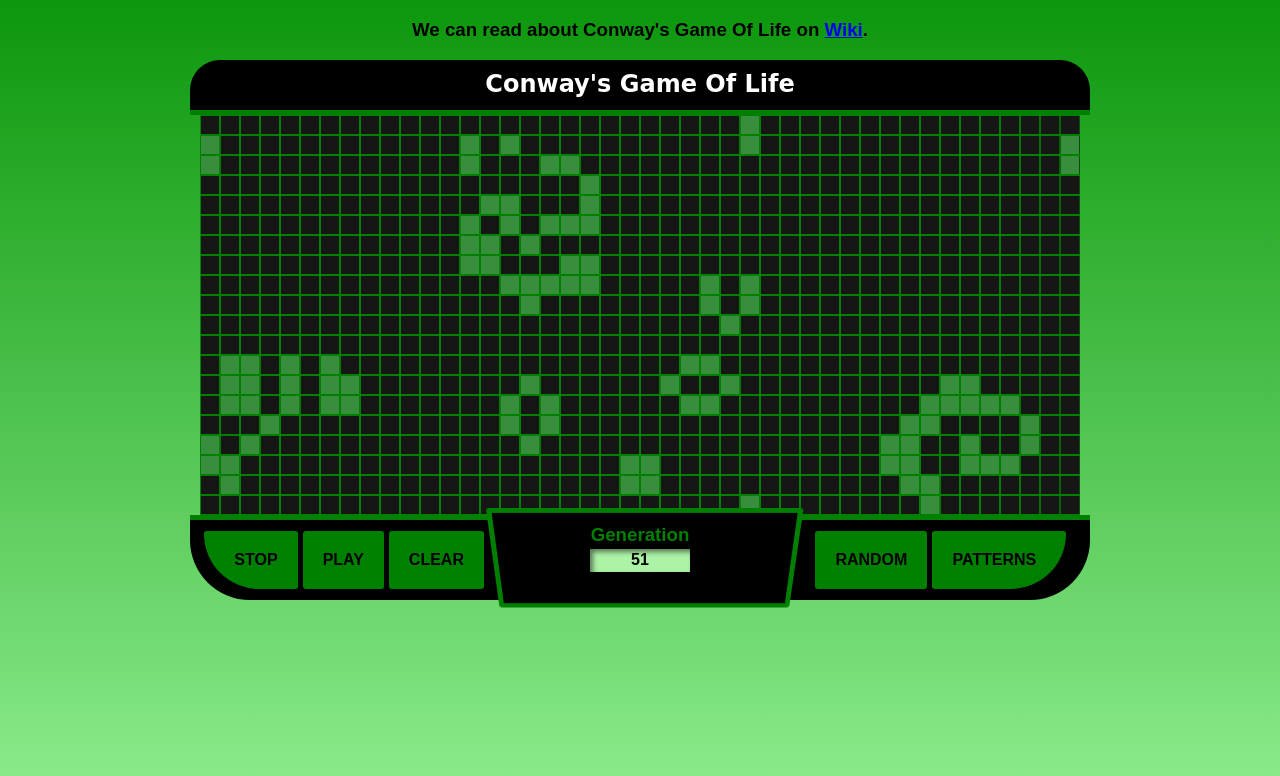
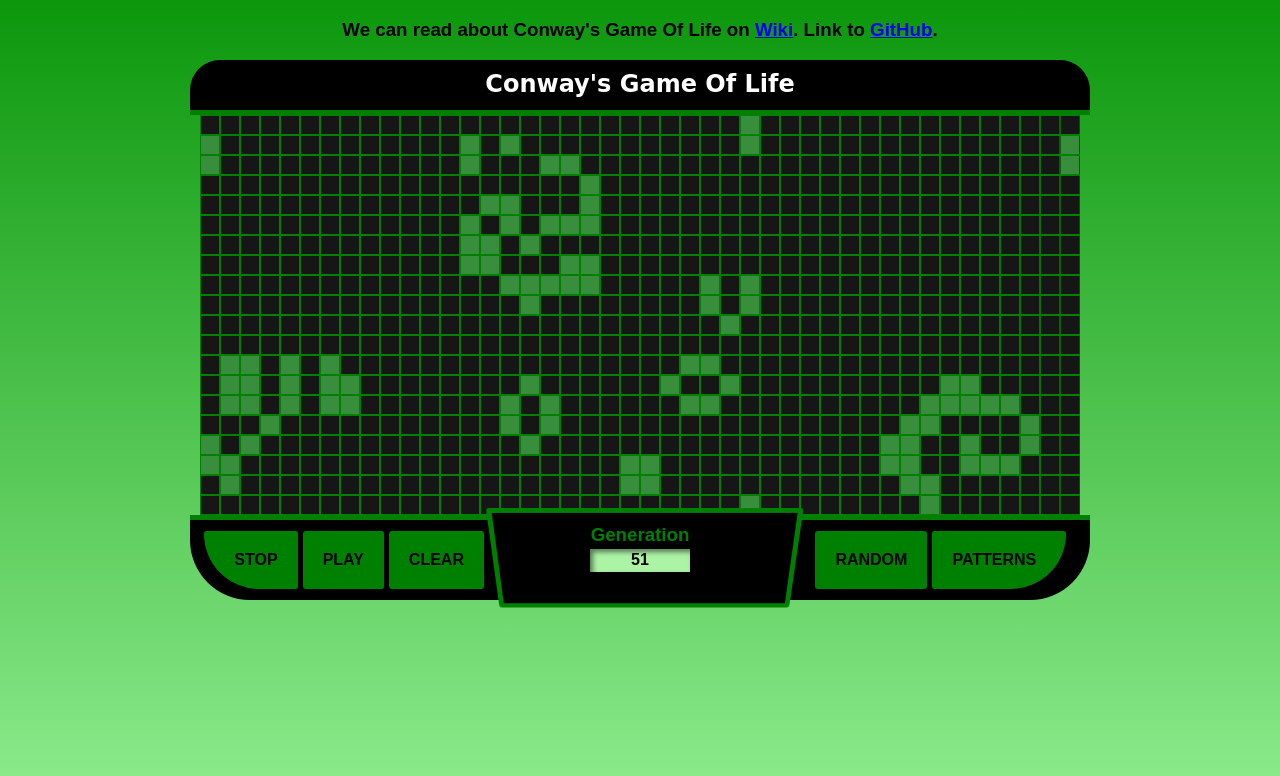
Before and after one commit to codebysergeyivanov/game-of-life, a website built with webpack: page dist/index.html in a window 1280 px wide. Built offline with nearby package versions, Linux system fonts and the light colour scheme; a web font is replaced by a local one.

Commit message:
Update index.html

```diff
--- a/dist/index.html
+++ b/dist/index.html
@@ -3,7 +3,11 @@
   <meta charset="utf-8">
   <title>Conway's Game Of Life</title>
 </head>
-<body><h3>We can read about Conway's Game Of Life on <a href="https://en.wikipedia.org/wiki/Conway%27s_Game_of_Life" target="_blank">Wiki</a>.</h3>
+<body>
+  <h3>
+     We can read about Conway's Game Of Life on <a href="https://en.wikipedia.org/wiki/Conway%27s_Game_of_Life" target="_blank">Wiki</a>.
+    Link to <a href="https://github.com/codebysergeyivanov/game-of-life" target="_blank">GitHub</a>.
+  </h3>
   <div id="app-gof">
     <header>
       <h2>Conway's Game Of Life</h2>
```
